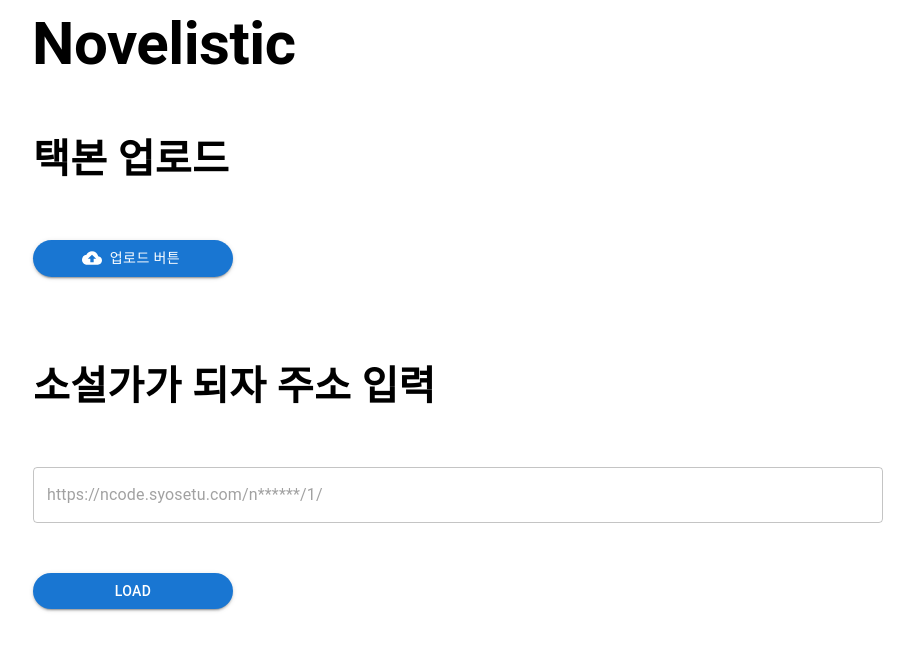
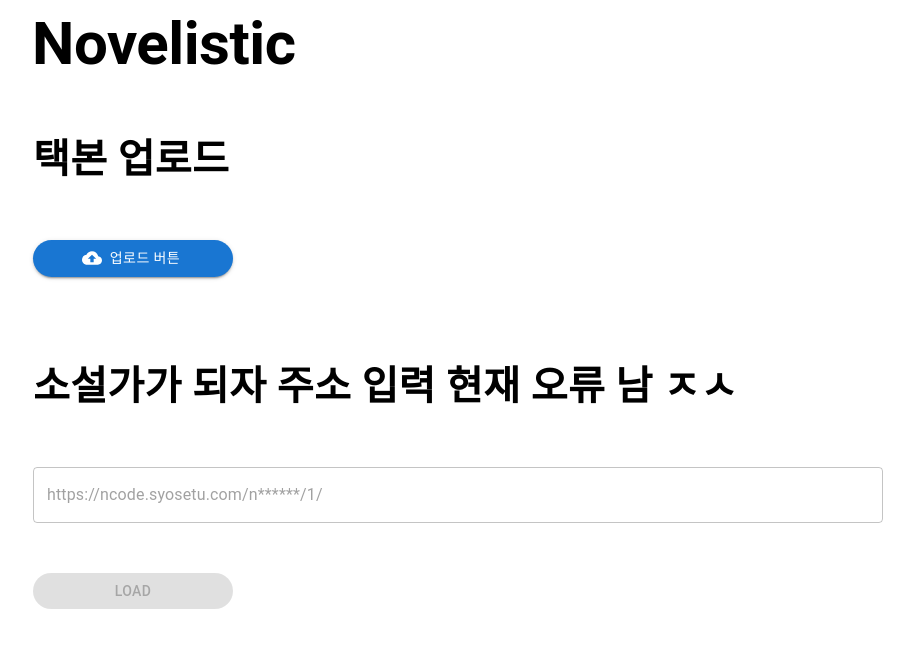
Before and after one commit to jihan-kim99/Novelistic, a Next.js app: page / in a window 1280 px wide. Shown: the top 650 px of the page, without its empty margins (25-939 px from the left). Built offline with nearby package versions, Linux system fonts and the light colour scheme.

Commit message:
push from zsh

```diff
--- a/app/page.tsx
+++ b/app/page.tsx
@@ -102,7 +102,7 @@
             textAlign="start"
             marginTop={10}
           >
-            소설가가 되자 주소 입력
+            소설가가 되자 주소 입력 현재 오류 남 ㅈㅅ
           </Typography>
           <Box
             sx={{
@@ -133,6 +133,7 @@
           >
             <Button
               variant="contained"
+              disabled
               style={{ marginTop: "50px", borderRadius: 20, width: 200 }}
               onClick={handleWebUrlCrawl}
             >
```
